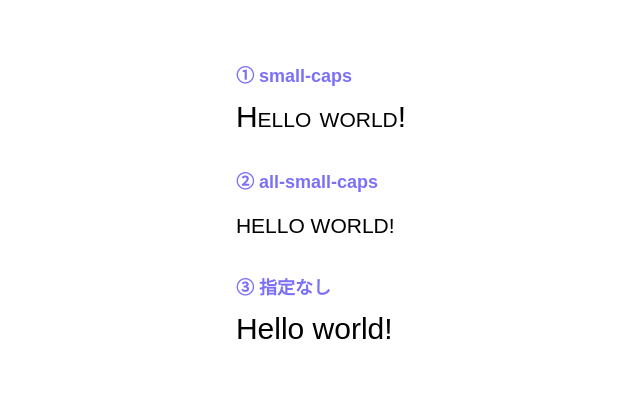
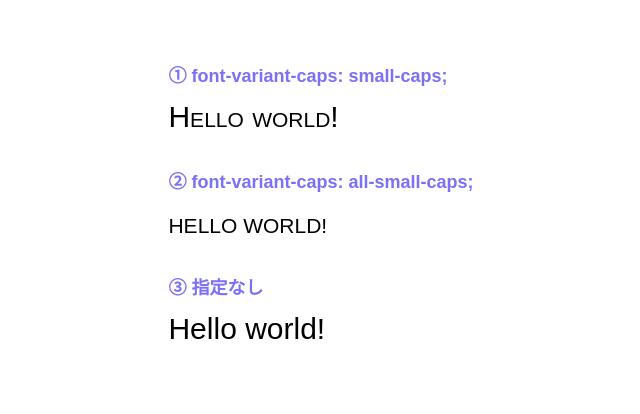
Before and after one commit to ics-creative/250327_font-variant, a plain HTML site: page sample/font-variant-caps/index.html in a window 1280 px wide. Shown: the part 193-607 px from the top of the page, without its empty margins (319-959 px from the left). Drawn offline with Linux system fonts and the light colour scheme.

Commit message:
デモの修正

```diff
--- a/sample/font-variant-caps/index.html
+++ b/sample/font-variant-caps/index.html
@@ -23,12 +23,12 @@
 <body>
 <div>
   <div>
-    <h2 class="title">① small-caps</h2>
+    <h2 class="title">① font-variant-caps: small-caps;</h2>
     <p class="small-caps">Hello world!</p>
   </div>
 
   <div>
-    <h2 class="title">② all-small-caps</h2>
+    <h2 class="title">② font-variant-caps: all-small-caps;</h2>
     <p class="all-small-caps">Hello world!</p>
   </div>
 
```
